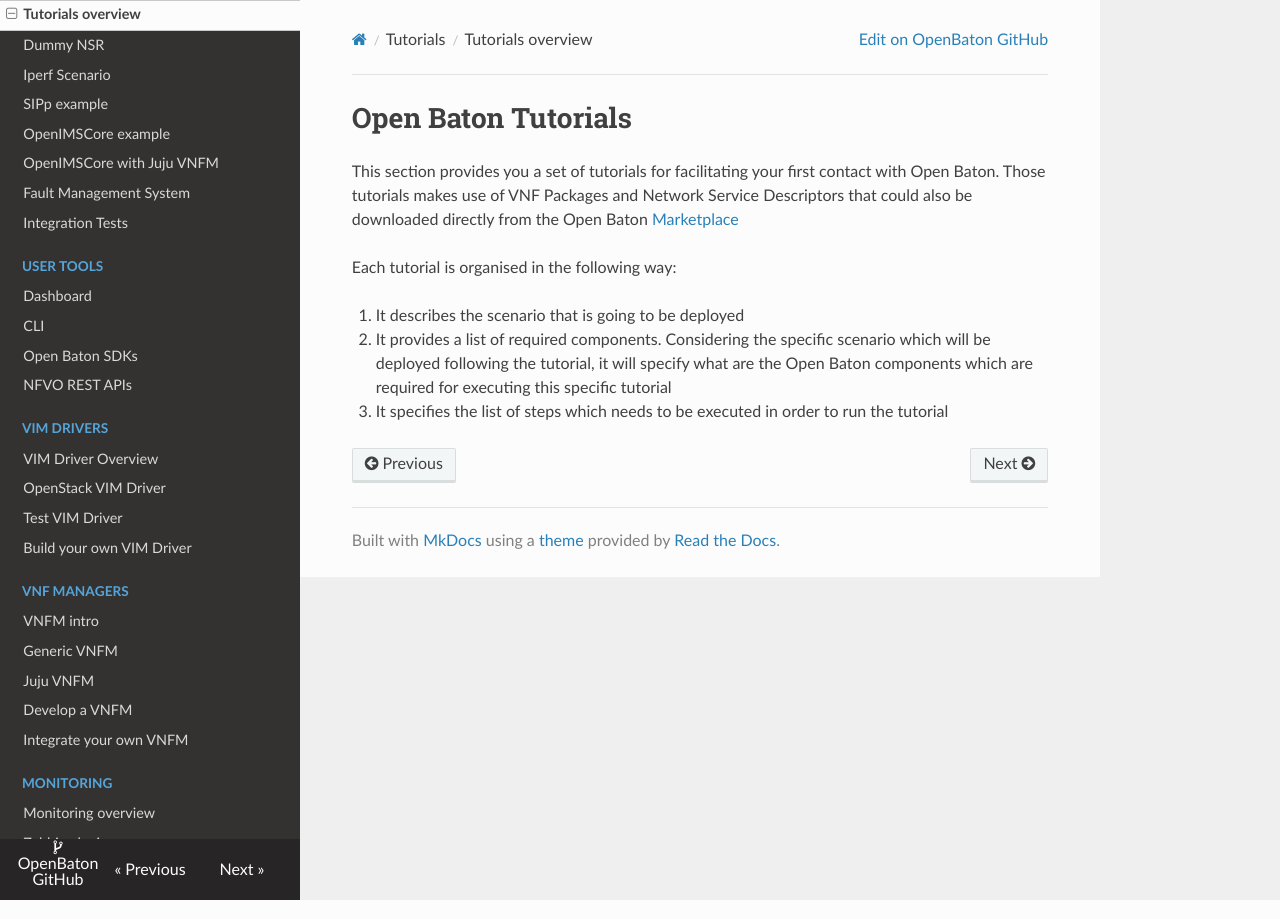
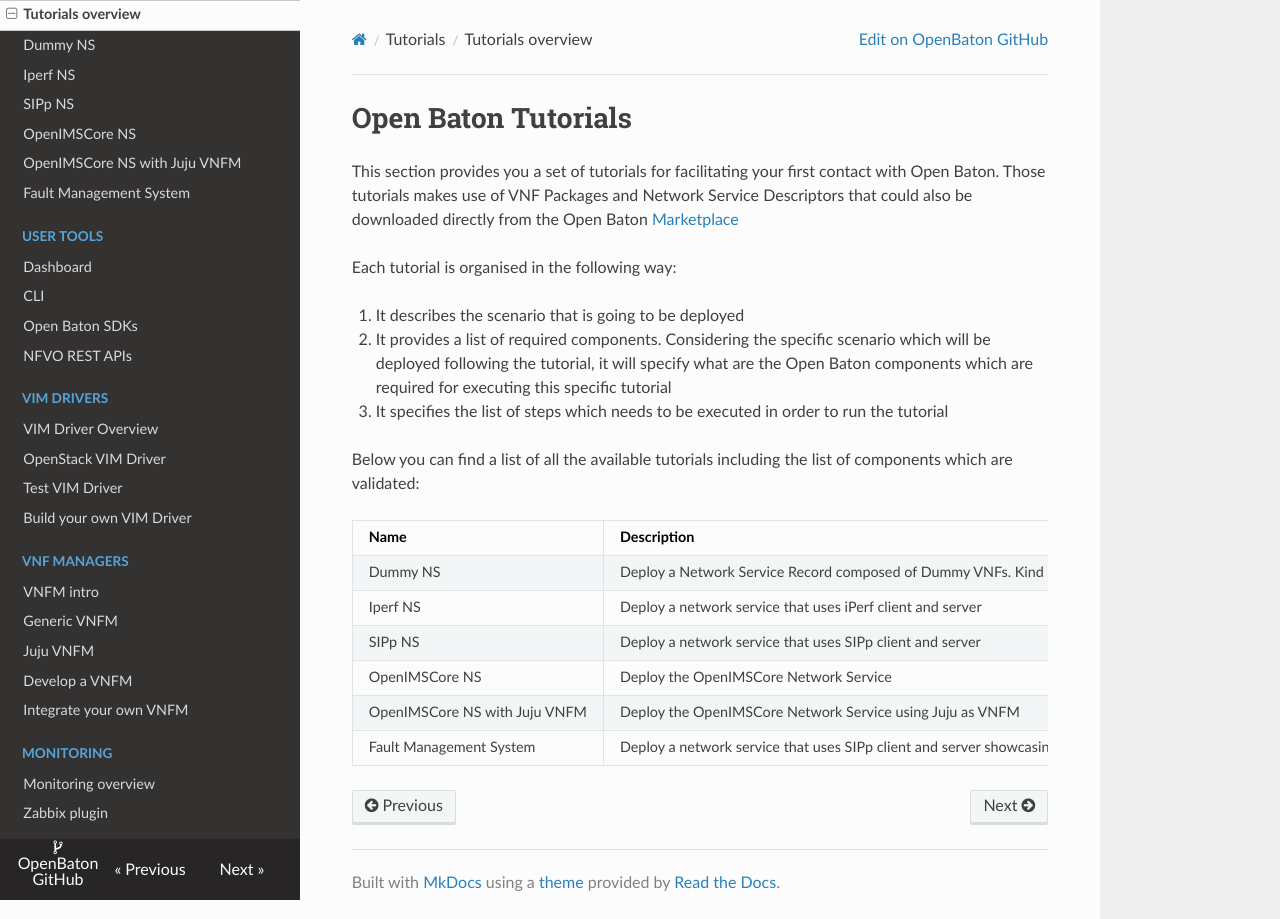
Before and after one commit to openbaton/docs, an MkDocs documentation site: the page built from docs/tutorial.md, in a window 1280 px wide. Built offline with MkDocs 1.6.1, drawn with Linux system fonts in a browser that asks for light colours; nearby versions of some CDN libraries; old or Windows-style settings are respelled for this version of MkDocs.

Commit message:
Modified tutorial section

```diff
--- a/docs/tutorial.md
+++ b/docs/tutorial.md
@@ -8,5 +8,19 @@
 2. It provides a list of required components. Considering the specific scenario which will be deployed following the tutorial, it will specify what are the Open Baton components which are required for executing this specific tutorial
 3. It specifies the list of steps which needs to be executed in order to run the tutorial
 
+Below you can find a list of all the available tutorials including the list of components which are validated:
+
+
+| Name           | Description                            |  Components  |
+|----------------|----------------------------------------|-------------:|
+| Dummy NS       | Deploy a Network Service Record composed of Dummy VNFs. Kind of "hello-world" scenario  |   test VIM Driver, test VNFM |
+| Iperf NS       | Deploy a network service that uses iPerf client and server    |   OpenStack VIM Driver, Generic VNFM |
+| SIPp  NS       | Deploy a network service that uses SIPp client and server  |   OpenStack VIM Driver, Generic VNFM |
+| OpenIMSCore NS | Deploy the OpenIMSCore Network Service |   OpenStack VIM Driver, Generic VNFM |
+| OpenIMSCore NS with Juju VNFM      |   Deploy the OpenIMSCore Network Service using Juju as VNFM   |   OpenStack VIM Driver, Juju VNFM |
+| Fault Management System      |  Deploy a network service that uses SIPp client and server showcasing the FMS    |   OpenStack VIM Driver, Generic VNFM, Zabbix Plugin, FMS |
+
+
+
 
 [Marketplace]: http://marketplace.openbaton.org
--- a/mkdocs.yml
+++ b/mkdocs.yml
@@ -15,13 +15,12 @@
 - ['ns-descriptor-onboard.md', 'Get Started', 'On board your Network Service Descriptor']
 - ['launch-nsd.md', 'Get Started', 'Launch your Network Service']
 - ['tutorial.md', 'Tutorials', 'Tutorials overview']
-- ['dummy-NSR.md', 'Tutorials', 'Dummy NSR']
-- ['iperf-NSR.md', 'Tutorials', 'Iperf Scenario']
-- ['tutorial-sipp.md', 'Tutorials', 'SIPp example']
-- ['ims-NSR.md', 'Tutorials', 'OpenIMSCore example']
-- ['tutorial-juju.md', 'Tutorials', 'OpenIMSCore with Juju VNFM']
+- ['dummy-NSR.md', 'Tutorials', 'Dummy NS']
+- ['iperf-NSR.md', 'Tutorials', 'Iperf NS']
+- ['tutorial-sipp.md', 'Tutorials', 'SIPp NS']
+- ['ims-NSR.md', 'Tutorials', 'OpenIMSCore NS']
+- ['tutorial-juju.md', 'Tutorials', 'OpenIMSCore NS with Juju VNFM']
 - ['fms-sipp-tutorial.md', 'Tutorials', 'Fault Management System']
-- ['integration-test-use.md', 'Tutorials', 'Integration Tests']
 - ['nfvo-how-to-use-gui.md', 'User Tools', 'Dashboard']
 - ['nfvo-how-to-use-cli.md', 'User Tools', 'CLI']
 - ['nfvo-sdk.md', 'User Tools', 'Open Baton SDKs']
@@ -44,6 +43,7 @@
 - ['nfvo-architecture.md', 'Learn More', 'NFVO Architecture']
 - ['how-to-register-event.md', 'Learn More','The Event Engine']
 - ['security.md', 'Learn More', 'Identity management']
+- ['integration-test-use.md', 'Learn More', 'Continuous Integration']
 
 - ['FAQ.md', 'FAQ', 'FAQ']
 - ['**HIDDEN**': 'amazon-driver.md']
```
